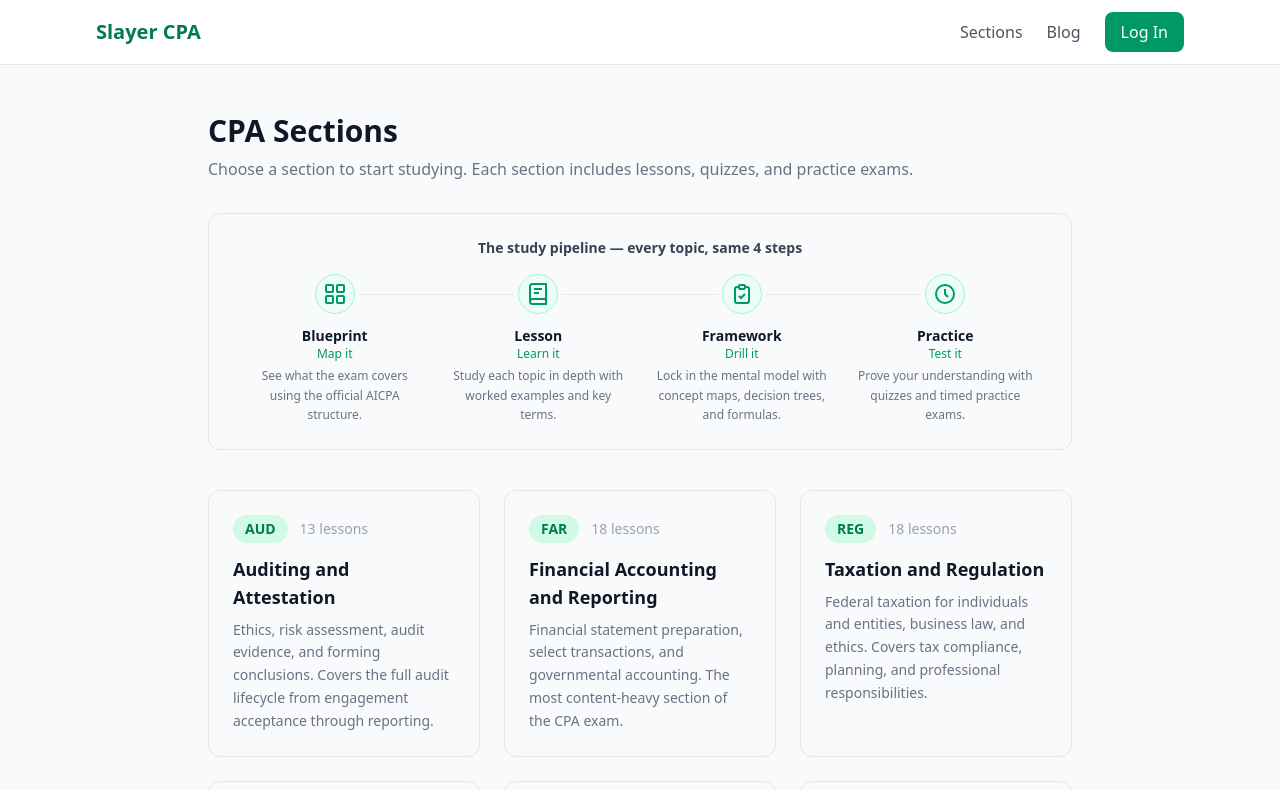
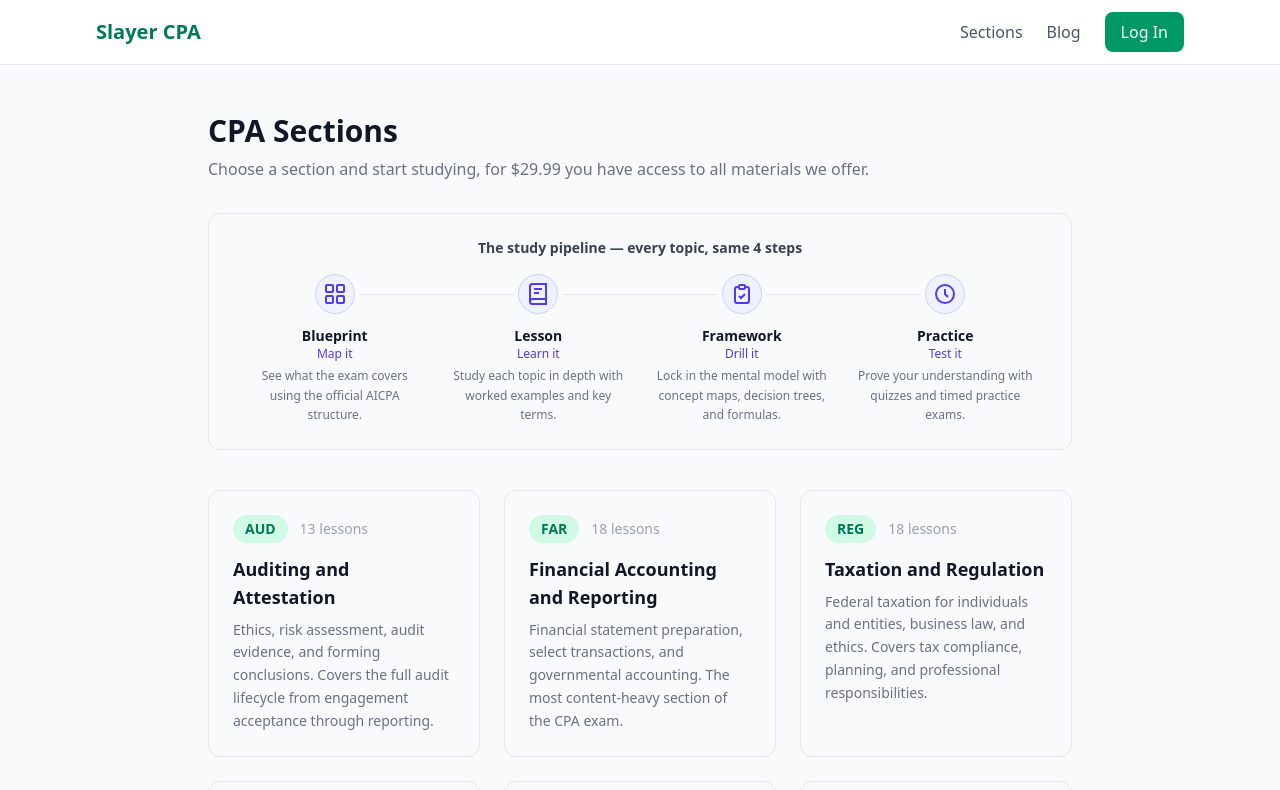
Before and after one commit to JamesIsHere/cpa-prep-course, a Next.js app: page /sections in a window 1280 px wide. Shown: the top 790 px of the page. Built offline with nearby package versions, Linux system fonts and the light colour scheme; no server answers.

Commit message:
checkpoint: pipeline color refactor, remove duplicate, fix stale tests

```diff
--- a/src/app/page.tsx
+++ b/src/app/page.tsx
@@ -180,20 +180,6 @@ export default function Home() {
 					{sections.map((section) => (
 						<SectionCard key={section.code} section={section} />
 					))}
-				</div>
-			</section>
-
-			{/* How it works */}
-			<section className="bg-white border-y border-gray-200">
-				<div className="max-w-4xl mx-auto px-4 py-16">
-					<h2 className="text-2xl font-bold text-gray-900 text-center mb-4">
-						How it works
-					</h2>
-					<p className="text-gray-500 text-center mb-10 max-w-lg mx-auto">
-						Pick any section, then follow the pipeline. Every topic uses the
-						same proven sequence.
-					</p>
-					<StudyPipeline variant="full" />
 				</div>
 			</section>
 
--- a/src/app/sections/page.tsx
+++ b/src/app/sections/page.tsx
@@ -11,8 +11,8 @@ export default function SectionsPage() {
 		<main className="max-w-4xl mx-auto px-4 py-12">
 			<h1 className="text-3xl font-bold text-gray-900 mb-2">CPA Sections</h1>
 			<p className="text-gray-500 mb-8">
-				Choose a section to start studying. Each section includes lessons,
-				quizzes, and practice exams.
+				Choose a section and start studying, for $29.99 you have access to all
+				materials we offer.
 			</p>
 
 			<div className="mb-10 bg-gray-50 rounded-xl border border-gray-200 p-6">
--- a/src/components/framework-preview.tsx
+++ b/src/components/framework-preview.tsx
@@ -104,7 +104,7 @@ function ReferenceTablePreview({ item }: { item: ReferenceTable }) {
 					</tr>
 				</thead>
 				<tbody>
-					{item.rows.slice(0, 5).map((row, i) => (
+					{item.rows.map((row, i) => (
 						<tr key={i} className="border-t border-gray-50">
 							{row.map((cell, j) => (
 								<td key={j} className="py-1 pr-3 text-gray-700">
@@ -113,16 +113,6 @@ function ReferenceTablePreview({ item }: { item: ReferenceTable }) {
 							))}
 						</tr>
 					))}
-					{item.rows.length > 5 && (
-						<tr>
-							<td
-								colSpan={item.headers.length}
-								className="py-1 text-gray-400 text-xs"
-							>
-								+{item.rows.length - 5} more rows
-							</td>
-						</tr>
-					)}
 				</tbody>
 			</table>
 		</div>
--- a/src/components/study-pipeline.tsx
+++ b/src/components/study-pipeline.tsx
@@ -96,18 +96,18 @@ export function StudyPipeline({
 							<span
 								className={`inline-flex items-center gap-1 px-2 py-0.5 rounded-full ${
 									isActive
-										? "bg-emerald-100 text-emerald-700 font-semibold"
+										? "bg-indigo-100 text-indigo-700 font-semibold"
 										: isCompleted
-											? "text-emerald-600"
+											? "text-indigo-600"
 											: "text-gray-400"
 								}`}
 							>
 								<span
 									className={`w-4 h-4 rounded-full text-xs flex items-center justify-center font-bold ${
 										isActive
-											? "bg-emerald-600 text-white"
+											? "bg-indigo-600 text-white"
 											: isCompleted
-												? "bg-emerald-200 text-emerald-700"
+												? "bg-indigo-200 text-indigo-700"
 												: "bg-gray-200 text-gray-500"
 									}`}
 								>
@@ -117,7 +117,7 @@ export function StudyPipeline({
 							</span>
 							{i < steps.length - 1 && (
 								<span
-									className={isCompleted ? "text-emerald-400" : "text-gray-300"}
+									className={isCompleted ? "text-indigo-400" : "text-gray-300"}
 								>
 									&rarr;
 								</span>
@@ -149,8 +149,8 @@ export function StudyPipeline({
 						<div
 							className={`w-10 h-10 rounded-full flex items-center justify-center shrink-0 relative z-10 ${
 								isActive
-									? "bg-emerald-600 text-white"
-									: "bg-emerald-50 text-emerald-600 border border-emerald-200"
+									? "bg-indigo-600 text-white"
+									: "bg-indigo-50 text-indigo-600 border border-indigo-200"
 							}`}
 						>
 							{step.icon}
@@ -161,7 +161,7 @@ export function StudyPipeline({
 							<p className="font-semibold text-gray-900 text-sm">
 								{step.label}
 							</p>
-							<p className="text-emerald-600 text-xs font-medium">
+							<p className="text-indigo-600 text-xs font-medium">
 								{step.tagline}
 							</p>
 							<p className="text-gray-500 text-xs mt-1 max-w-[180px] leading-relaxed hidden sm:block">
```
Also changed, not shown: 1 other file (tests, documents, lock files or other folders).
